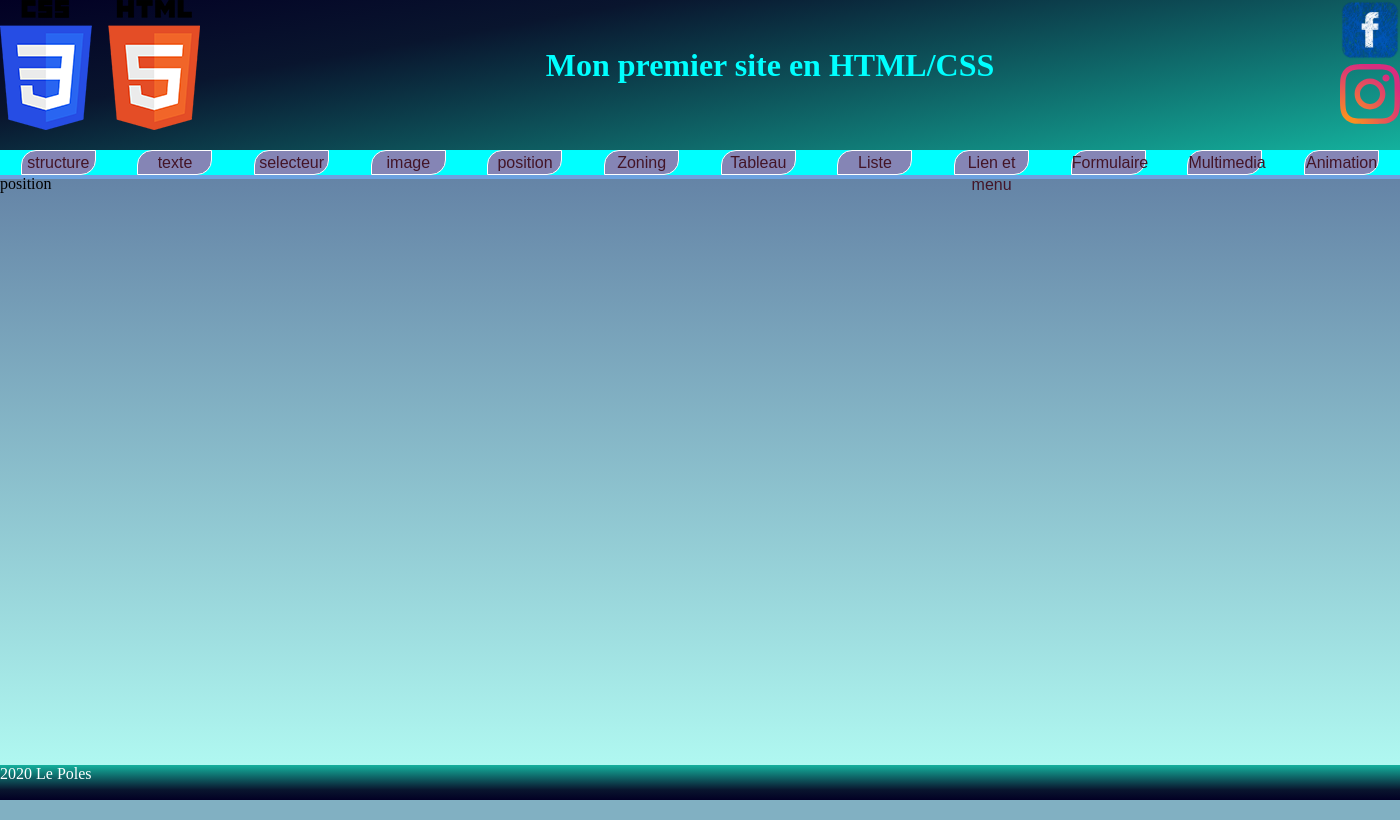
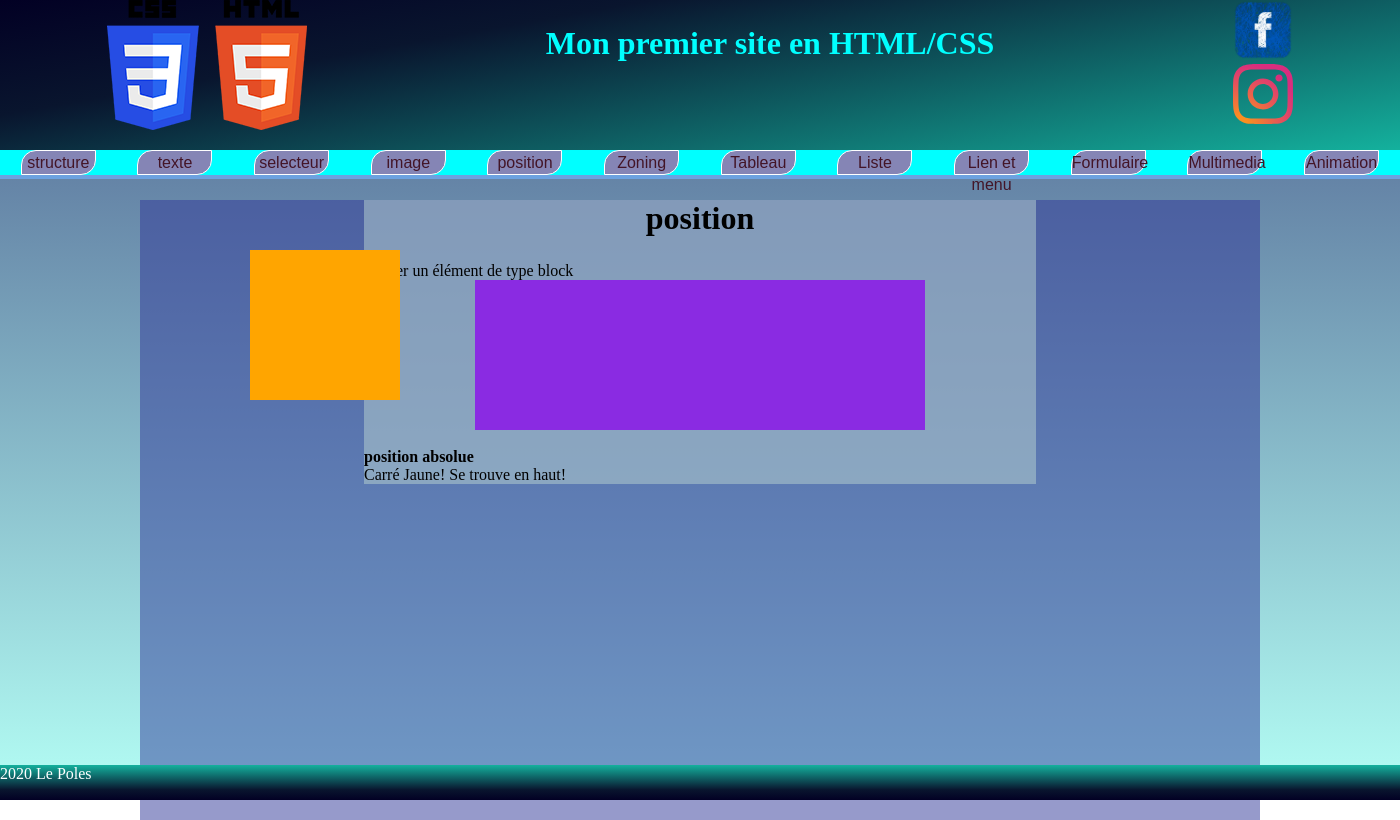
Before and after one commit to GustaveBw/projet_html_php, a PHP site: page /projet_html_php/pages/position.php in a window 1400 px wide. Run offline with PHP 8.4, Linux system fonts and the light colour scheme.

Commit message:
suite php

```diff
--- a/pages/animation.php
+++ b/pages/animation.php
@@ -1,6 +1,9 @@
 <?php include  "../public/header.html.php"; ?>
 <main>
-animation
+    <div class="position_full">
+        animation
+
+    </div>
 </main>
 
 <?php include "../public/footer.html.php"; ?>
--- a/pages/position.php
+++ b/pages/position.php
@@ -1,6 +1,34 @@
 <?php include  "../public/header.html.php"; ?>
+
+
 <main>
-position
+<div class="position_full" >
+    <h1>position</h1>
+
+
+
+    <p>
+        centrer un élément de type block
+    </p>
+
+
+    <div class="block_centre">
+
+    </div>
+
+<br>
+<h4>position absolue</h4>
+<p>Carré Jaune! Se trouve en haut! </p>
+
+
+    <div class="block_absolue">
+
+    </div>
+
+
+
+
+</div>
 </main>
 
 <?php include "../public/footer.html.php"; ?>
--- a/public/css/style.css
+++ b/public/css/style.css
@@ -71,14 +71,22 @@ header .flex_header {
   justify-content: space-around;
 }
 
-h1 {
-  margin: auto;
+h1 {text-align: center;
+  margin: 25px;
 }
 .logos {
   width: 60px;
+
 }
 .logos img {
+
   width: 100%;
+}
+.logos img:hover{
+   filter: blur(5px);
+  border: 1px solid white;
+
+  transition: 0.3s;
 }
 
 nav {
@@ -95,12 +103,10 @@ nav ul li {
   background-color: rgb(133, 133, 181);
   height: 25px;
   width: 75px;
-
   text-align: center;
   margin: auto;
   border-radius: 15px 0;
   border: 1px solid white;
-
   transition: 0.3s;
 }
 nav ul li:hover {
@@ -118,6 +124,20 @@ nav ul li a {
 nav hr {
   border: 2px solid rgb(108, 162, 224);
 }
+/* Main au sens large  */
+
+
+main{
+  width: 80%;
+  background-color: #32399a82;
+  margin: auto;
+  min-height: 620px;
+}
+
+
+
+
+
 
 /* Main Formulaire */
 
@@ -184,6 +204,29 @@ footer {
   color: rgb(255, 255, 255);
 }
 
+/* page position */
+
+.position_full {
+  margin: auto;
+  width: 60%;
+  background-color: rgba(181, 207, 207, 0.527);
+  min-height: auto;
+}
+.block_centre {
+  width: 450px;
+  height: 150px;
+  background-color: blueviolet;
+  margin: auto;
+}
+.block_absolue{
+  position: absolute;
+  top: 250px;
+  left: 250px;
+  width: 150px;
+  height: 150px;
+  background-color: orange;
+}
+
 /*-------- MEDIAQUERIES ----------*/
 
 /* @media screen only (max-width: 960px) {
--- a/public/header.html.php
+++ b/public/header.html.php
@@ -26,8 +26,8 @@
 
                     <!-- <i class="fa-brands fa-square-facebook"></i>
                     <i class="fa-brands fa-instagram" style="color: #74C0FC;"></i> -->
-                    <img src="public/img/facebook.ico">
-                    <img src="public/img/instagram.svg">
+                    <a href="#"><img src="public/img/facebook.ico"></a>
+                    <a href="#"><img src="public/img/instagram.svg"></a>
                 </div>
             </div>
         </header>
```
